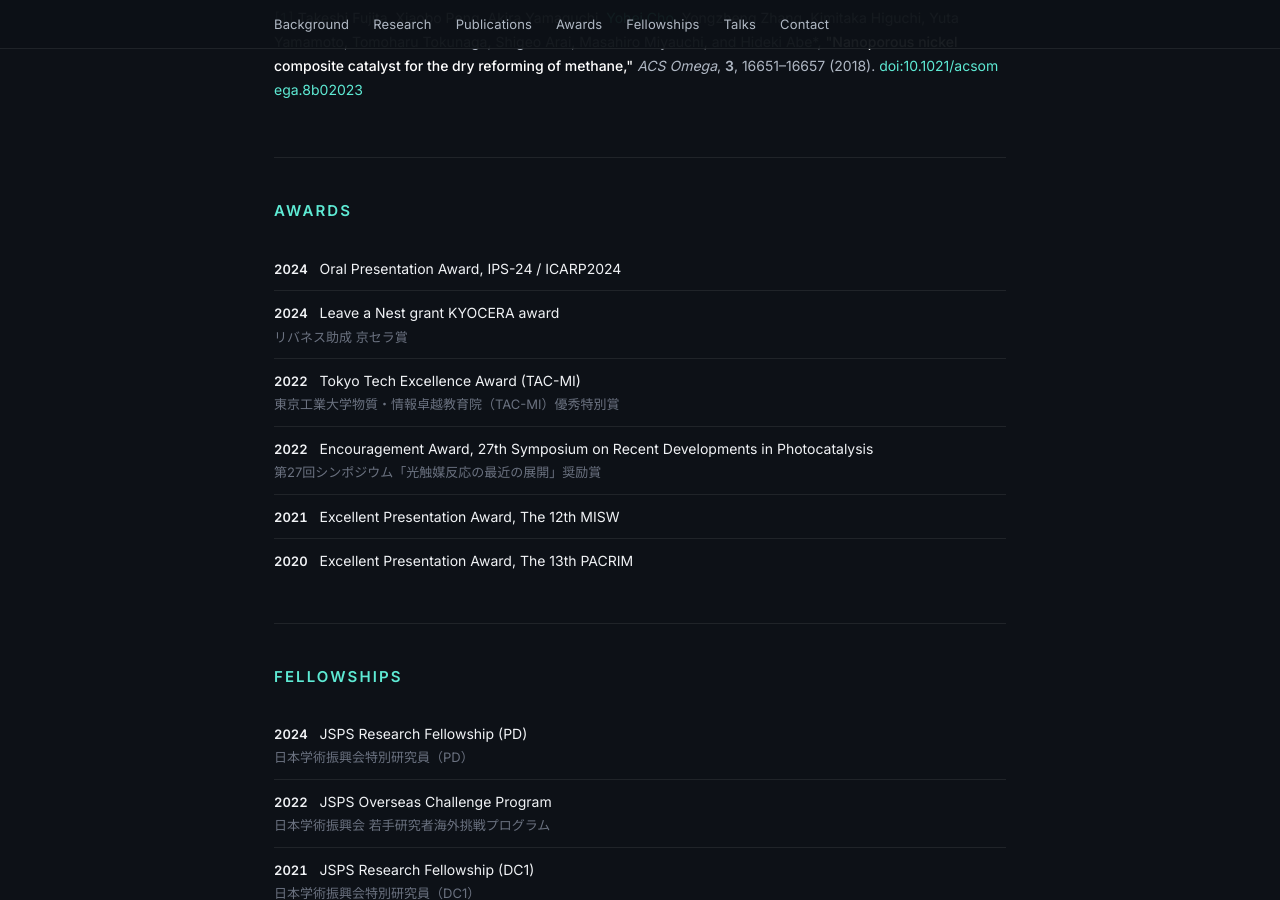
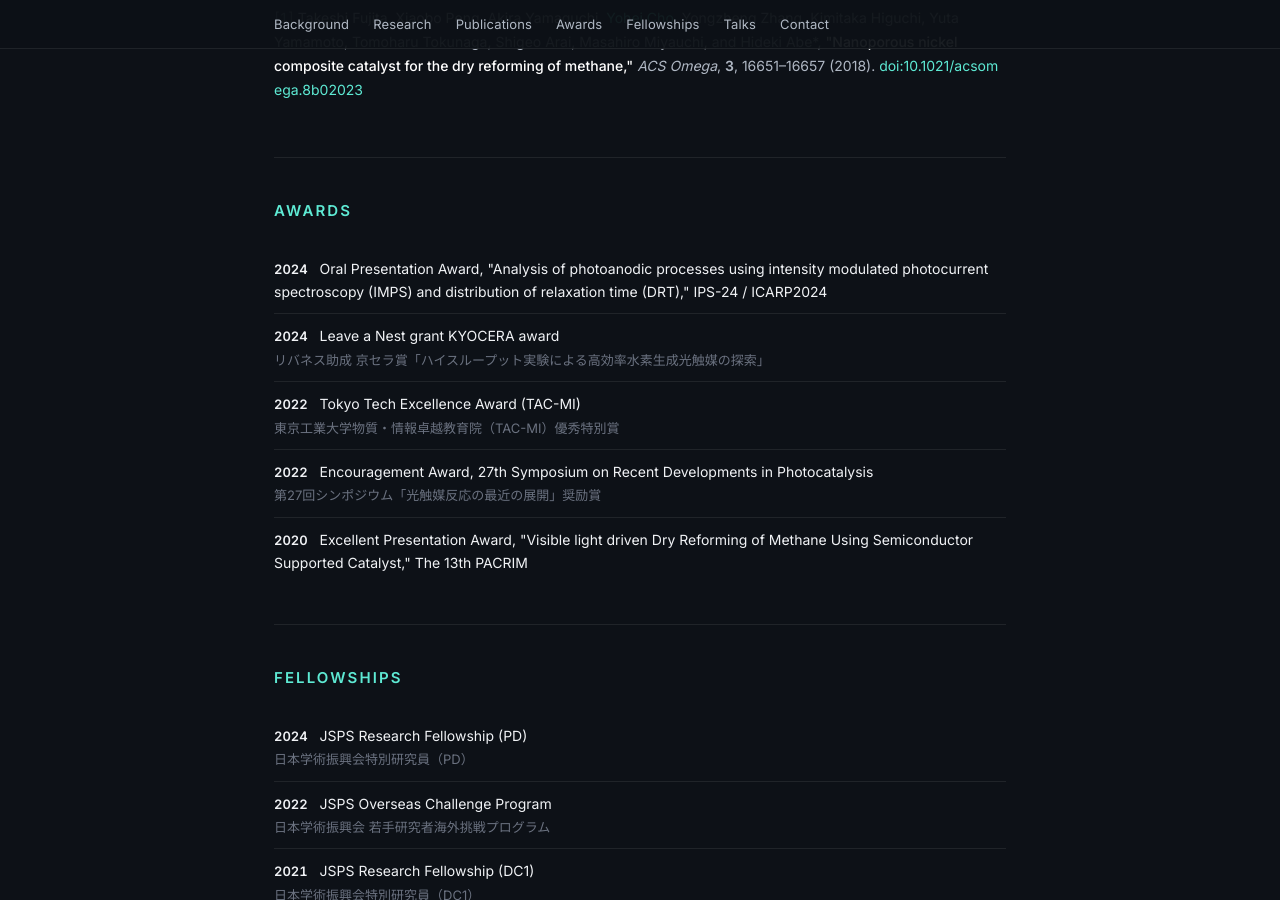
Before and after one commit to YoheiC01/YoheiC01.github.io, a Jekyll site: the page built from index.html, in a window 1280 px wide and 900 px high, scrolled down 4179 px. Built offline with Jekyll 4.4.1, drawn with Linux system fonts in a browser that asks for light colours.

Commit message:
Update awards.yml

```diff
--- a/_data/awards.yml
+++ b/_data/awards.yml
@@ -2,26 +2,29 @@
 #
 # Fields:
 #   year:  int
+#   month: int (1-12, optional). e.g. 7  →  displayed as "Jul 2024"
 #   en:    English description
 #   jp:    Japanese description (optional)
 
 - year: 2024
-  en: "Oral Presentation Award, IPS-24 / ICARP2024"
+  month: 7
+  en: 'Oral Presentation Award, "Analysis of photoanodic processes using intensity modulated photocurrent spectroscopy (IMPS) and distribution of relaxation time (DRT)," IPS-24 / ICARP2024'
 
 - year: 2024
+  month: 5
   en: "Leave a Nest grant KYOCERA award"
-  jp: "リバネス助成 京セラ賞"
+  jp: "リバネス助成 京セラ賞「ハイスループット実験による高効率水素生成光触媒の探索」"
 
 - year: 2022
+  month: 7
   en: "Tokyo Tech Excellence Award (TAC-MI)"
   jp: "東京工業大学物質・情報卓越教育院（TAC-MI）優秀特別賞"
 
 - year: 2022
+  month: 12
   en: "Encouragement Award, 27th Symposium on Recent Developments in Photocatalysis"
   jp: "第27回シンポジウム「光触媒反応の最近の展開」奨励賞"
 
-- year: 2021
-  en: "Excellent Presentation Award, The 12th MISW"
-
 - year: 2020
-  en: "Excellent Presentation Award, The 13th PACRIM"
+  month: 10
+  en: 'Excellent Presentation Award, "Visible light driven Dry Reforming of Methane Using Semiconductor Supported Catalyst," The 13th PACRIM'
```
